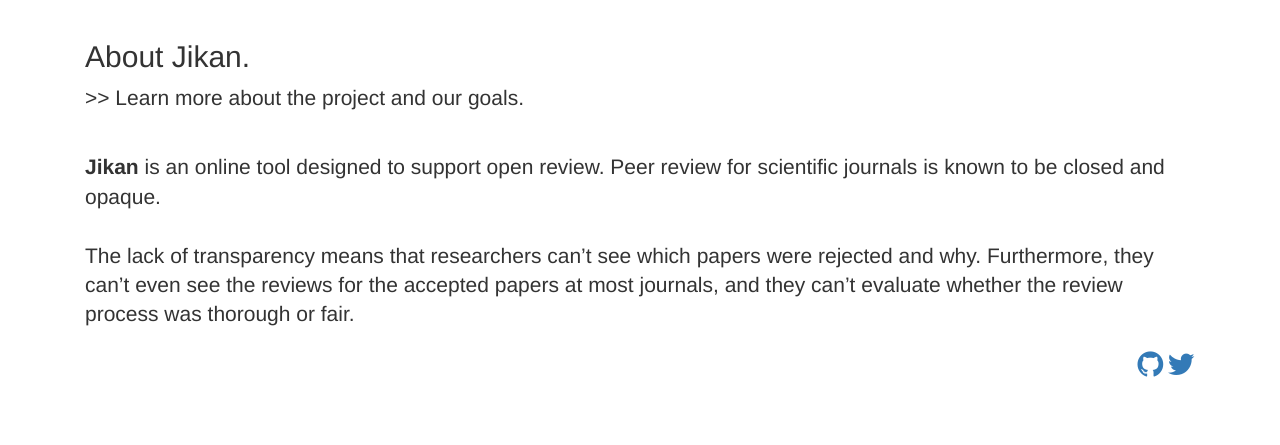
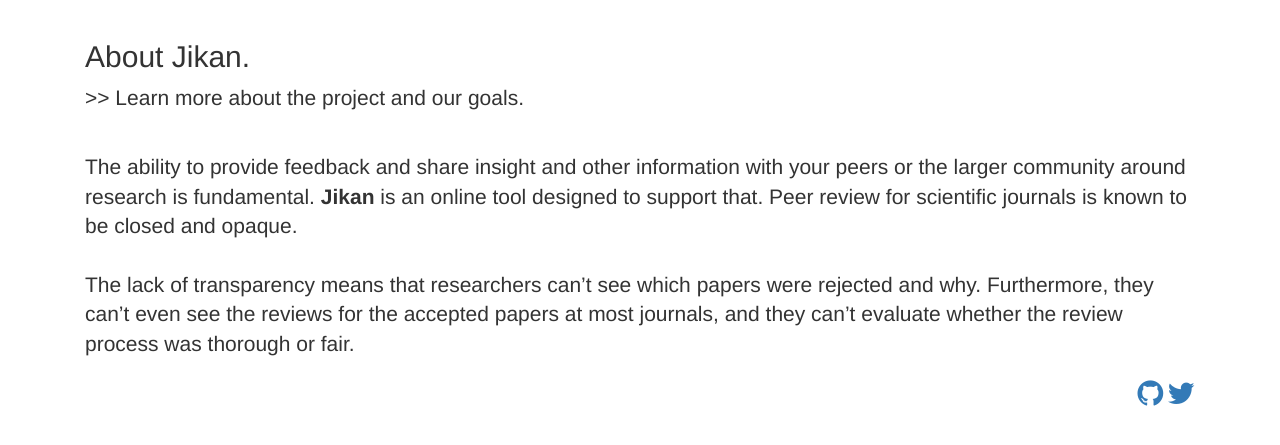
Before and after one commit to onyilam/jikan, a Django app: page /about/ in a window 1280 px wide. Shown: the part 62-507 px from the top of the page. Run offline with Django 3.2, Linux system fonts and the light colour scheme; some libraries are stand-ins or nearby versions.

Commit message:
updated the about

```diff
--- a/jikan/pages/templates/about.html
+++ b/jikan/pages/templates/about.html
@@ -8,9 +8,12 @@
     <h2>About Jikan.</h2>
         <p class="lead">>> Learn more about the project and our goals.</p>
         <br>
-        <p class="lead"><strong>Jikan</strong> is an online tool designed to support open review. Peer review for scientific journals is known to be closed and opaque.
+        <p class="lead">The ability to provide feedback and share insight and other information with your peers or the larger community around research is fundamental.  <strong>Jikan</strong> is an online tool designed to support  that.
+
+          Peer review for scientific journals is known to be closed and opaque.
             <br><br>
         The lack of transparency means that researchers can’t see which papers were rejected and why. Furthermore, they can’t even see the reviews for the accepted papers at most journals, and they can’t evaluate whether the review process was thorough or fair.
+
 
 
       </p>
```
